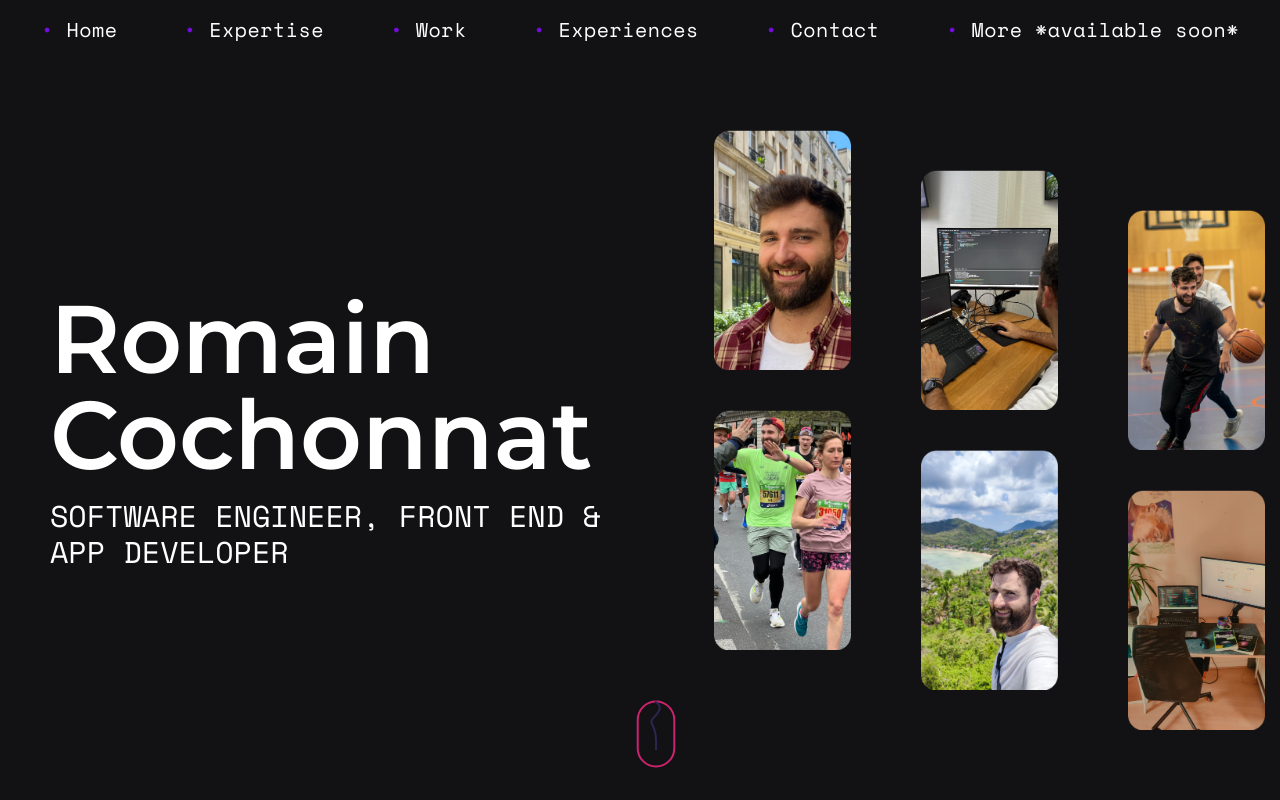
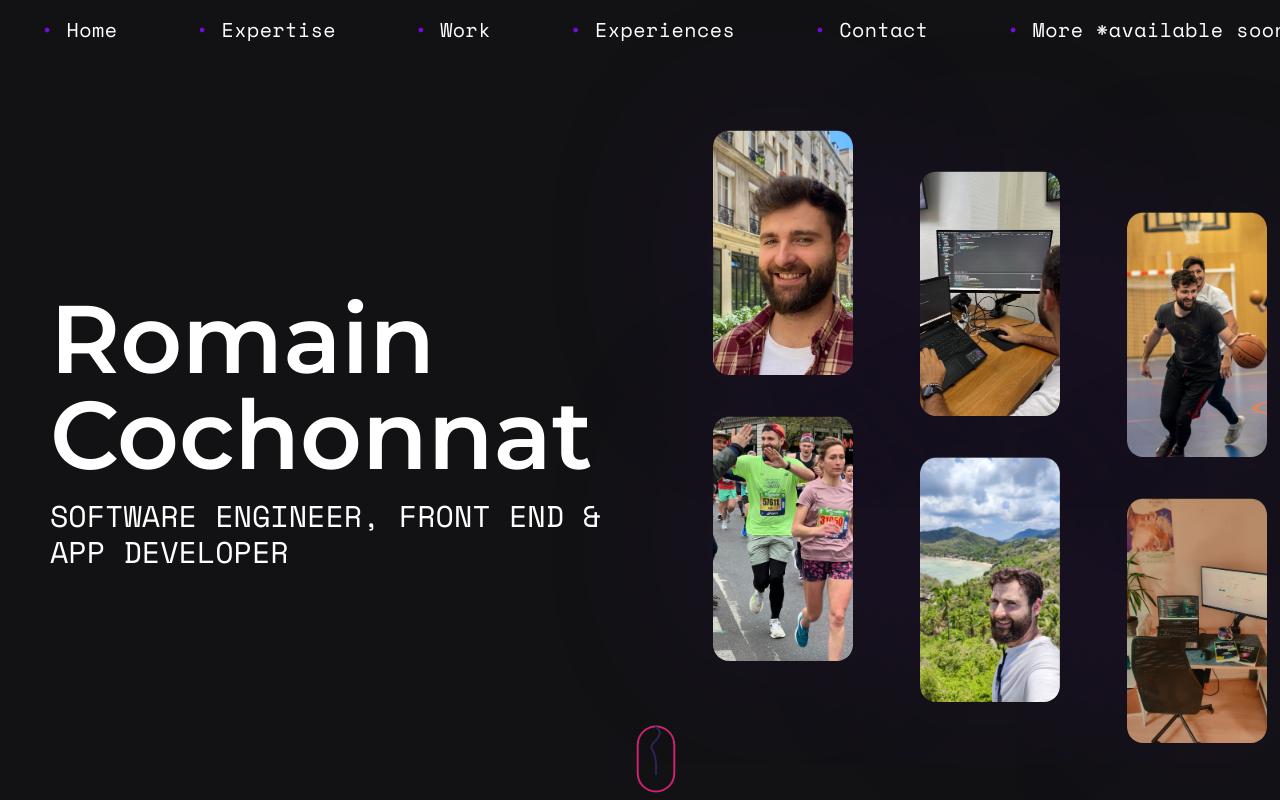
Before and after one commit to romaincochonnat/myPortfolio-frontend, a Next.js app: page / in a window 1280 px wide. Shown: the top 800 px of the page. Built offline with nearby package versions, Linux system fonts and the light colour scheme.

Commit message:
home 100%

```diff
--- a/src/app/components/Home.tsx
+++ b/src/app/components/Home.tsx
@@ -52,36 +52,62 @@ export const Home: FC = () => {
         </p>
       </div>
       <div className="grid grid-cols-3 grid-rows-15 w-[621px] h-[600px]">
-        <div className="relative row-span-6 row-start-1">
-          <Image src="/moi.png" alt="" layout="fill" objectFit="contain" />
+        <div className="relative row-span-6 row-start-1 m-auto">
+          <Image
+            src="/moi.png"
+            alt=""
+            width={140}
+            height={0}
+            className="shadow-[0_0_200px_-20px_rgba(116,12,220,0.2)] rounded-2xl"
+          />
         </div>
-        <div className="relative row-span-6 row-start-2">
-          <Image src="/code1.png" alt="" layout="fill" objectFit="contain" />
+        <div className="relative row-span-6 row-start-2 m-auto">
+          <Image
+            src="/code1.png"
+            alt=""
+            width={140}
+            height={0}
+            className="shadow-[0_0_200px_-20px_rgba(116,12,220,0.2)] rounded-2xl"
+          />
         </div>
-        <div className="relative row-span-6 row-start-3">
-          <Image src="/basket.png" alt="" layout="fill" objectFit="contain" />
+        <div className="relative row-span-6 row-start-3 m-auto">
+          <Image
+            src="/basket.png"
+            alt=""
+            width={140}
+            height={0}
+            className="shadow-[0_0_200px_-20px_rgba(116,12,220,0.2)] rounded-2xl"
+          />
         </div>
-        <div className="relative row-span-6 row-start-8">
+        <div className="relative row-span-6 row-start-8 m-auto">
           <Image
             src="/marathonParis.png"
             alt=""
-            layout="fill"
-            objectFit="contain"
+            width={140}
+            height={0}
+            className="shadow-[0_0_200px_-20px_rgba(116,12,220,0.2)] rounded-2xl"
           />
         </div>
-        <div className="relative row-span-6 row-start-9">
+        <div className="relative row-span-6 row-start-9 m-auto">
           <Image
             src="/thailande.png"
             alt=""
-            layout="fill"
-            objectFit="contain"
+            width={140}
+            height={0}
+            className="shadow-[0_0_200px_-20px_rgba(116,12,220,0.2)] rounded-2xl"
           />
         </div>
-        <div className="relative row-span-6 row-start-10">
-          <Image src="/code2.png" alt="" layout="fill" objectFit="contain" />
+        <div className="relative row-span-6 row-start-10 m-auto">
+          <Image
+            src="/code2.png"
+            alt=""
+            width={140}
+            height={0}
+            className="shadow-[0_0_200px_-20px_rgba(116,12,220,0.2)] rounded-2xl"
+          />
         </div>
       </div>
-      <a href="#expertise" className="absolute left-[700px] bottom-[30px]">
+      <a href="#expertise" className="absolute left-[700px] bottom-[5px]">
         <Lottie
           animationData={animationData}
           className="flex justify-center items-center"
@@ -95,11 +121,7 @@ export const Home: FC = () => {
         }`}
       >
         <div className="relative">
-        <Lottie
-          animationData={arrowUpData}
-          className="w-28"
-          loop={true}
-        />
+          <Lottie animationData={arrowUpData} className="w-28" loop={true} />
         </div>
       </a>
     </section>
--- a/src/app/components/Navbar.tsx
+++ b/src/app/components/Navbar.tsx
@@ -3,10 +3,10 @@ import { FC } from "react";
 const Navbar: FC = () => {
   return (
     <header>
-      <nav className="lg:flex lg:w-[1440px] lg:h-[60px] lg:px-[121px] items-center font-medium text-xl">
-        <ul className="lg:flex  text-white font-main  lg:justify-between w-full tracking-wide ">
+      <nav className="flex w-[1440px] h-[60px] pl-[121px] pr-[60px] items-center font-medium text-xl">
+        <ul className="flex  text-white font-main justify-between w-full tracking-wide ">
           <li>
-            <a href="#home" >
+            <a href="#" >
               <span className="text-accent">• </span><span className="hover:underline underline-offset-4">Home</span>
             </a>
           </li>
```
Also changed, not shown: src/app/globals.css (line endings or trailing spaces).
